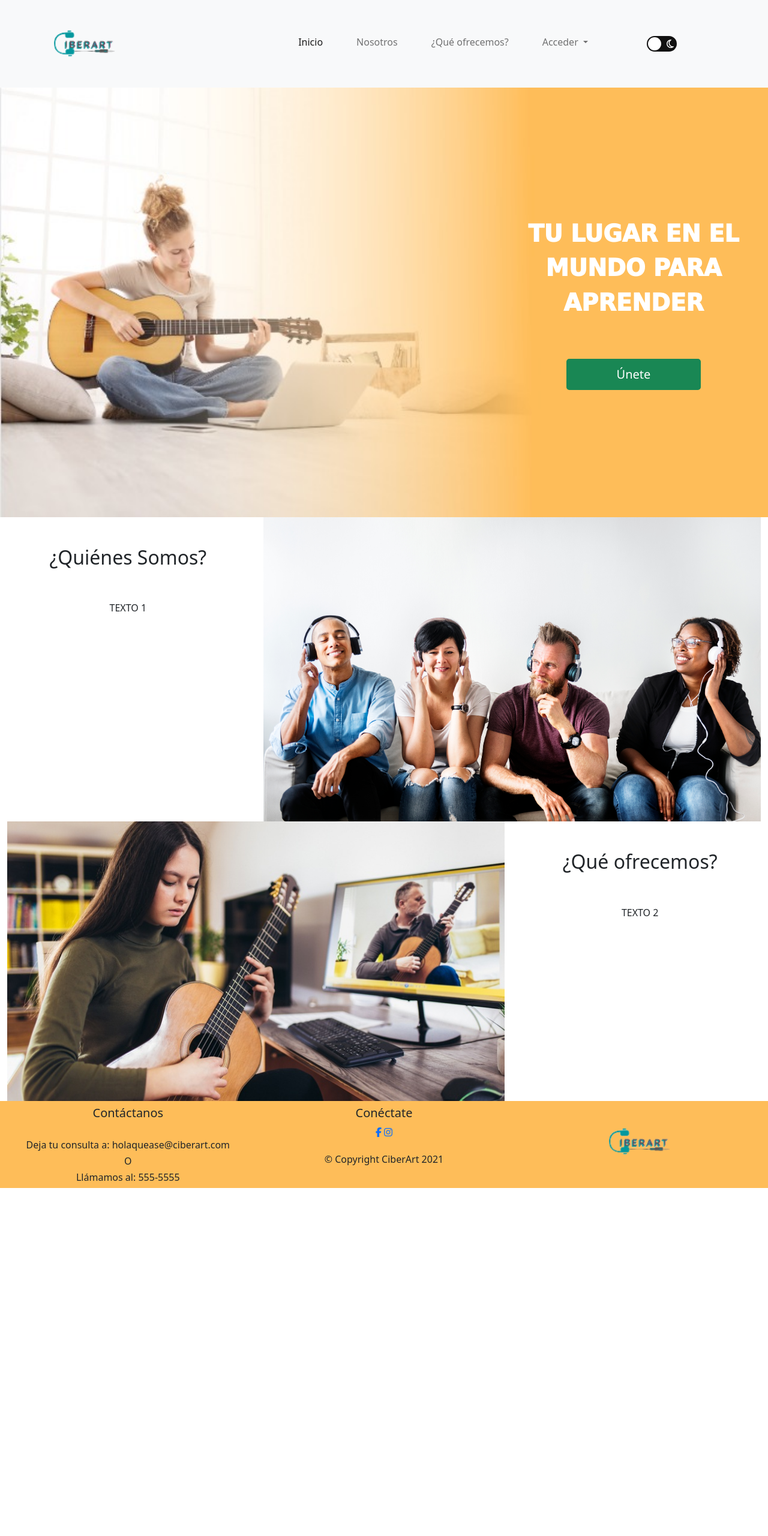
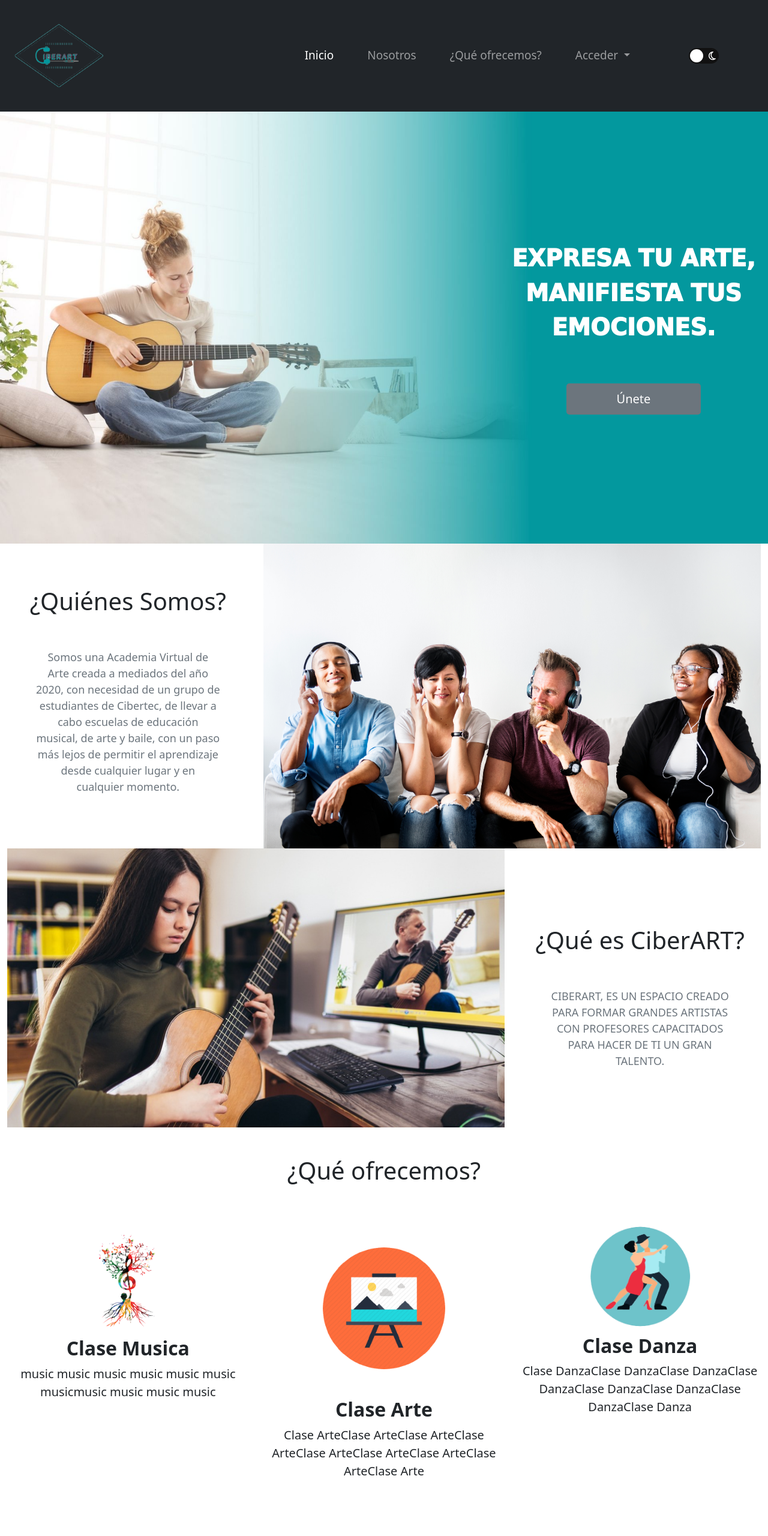
Before and after one commit to Percy-Coding/cyberart-lp, a plain HTML site: page docs/index.html in a window 1280 px wide. Shown: the top 2560 px of the page at 60% size. Before the commit the page ends 1980 px from the top, so only its background shows below. Drawn offline with nearby package versions, Linux system fonts and the light colour scheme; a web font is replaced by a local one.

Commit message:
final v0.90 fixed section

```diff
--- a/docs/css/style.css
+++ b/docs/css/style.css
@@ -1,6 +1,11 @@
 @import url('https://fonts.googleapis.com/css2?family=Original+Surfer&display=swap');
 
 
+html {
+    height: 100%;
+    width: 100%;
+    scroll-behavior: smooth;
+}
 
 .nav-item{
     margin: 0 20px;
@@ -30,6 +35,8 @@ body.dark{
 }
 
 body{
+    height: 100%;
+    width: 100%;
     transition: background 0.2s linear;
 }
 
@@ -58,6 +65,29 @@ body{
 .ball:hover{
     cursor: pointer;
 }
+.navbar-brand img{
+    height: 8em;
+}
+
+.nav-item a:hover { color: rgb(4, 212, 195) !important; }
+
+
+.nav-item a{
+    font-size: 19px;
+}
+
+.text-sections{
+    font-size: 18px;
+}
+
+@media screen and (max-width: 760px) {
+    .nav-link{
+        font-size: 15px;
+    }
+    .text-sections{
+        font-size: 14px;
+    }
+}
 
 .main-container{
     position: relative;
@@ -79,21 +109,37 @@ body{
     top: 30%;
 }
 
+
+
+
 footer{
     width: 100%;
-    background-color: #febd59;
+    background-color: #03989e;
+}
+
+footer a{
+    color:rgb(255, 255, 255);
+    padding: 8px;
+    text-decoration: none;
 }
 
 footer.dark{
-    background-color: #848484;
+    background-color: #000000;
     color:rgb(255, 255, 255);
 }
 .dm-img{
     transition: transform 0.1s linear;
 }
 
-.dm-img.dark{
-    content:url("../resources/StartWholeImageDark.jpeg");
+
+
+.dm-img1.dark{
+    content:url("../resources/CyberART-LP1.jpg");
+}
+
+.dm-img2.dark{
+    content:url("../resources/LogoRombito.png");
+    height: 250px;
 }
 
 .container-fluid.dark{
@@ -106,9 +152,6 @@ footer.dark{
 
 }
 
-a{
-    text-decoration: none;
-}
 
 .fa-moon-o{
     color: white;
@@ -117,3 +160,13 @@ a{
 .fa-sun-o{
     color: white;
 }
+
+
+.fixed{
+    background: url(../resources/fixedImg.jpeg) no-repeat center center fixed;
+    display: table;
+    height: 60%;
+    position: relative;
+    width: 100%;
+    background-size: cover;
+}
--- a/docs/index.html
+++ b/docs/index.html
@@ -15,10 +15,10 @@
 
 <body>
     <script src="https://use.fontawesome.com/eb40e9e36d.js"></script>
-    <nav class="navbar navbar-expand-lg navbar-light bg-light">
-        <div class="container">
+    <nav class="navbar navbar-expand-lg navbar-dark bg-dark ">
+        <div class="container-fluid">
           <a class="navbar-brand" href="index.html">
-            <img src="resources/cyberartlogothumbnail.png" alt="Logothumbnail">
+            <img src="resources/LogoRombito.png" alt="Logothumbnail">
           </a>
           <button class="navbar-toggler" type="button" data-bs-toggle="collapse" data-bs-target="#navbarNav" aria-controls="navbarNav" aria-expanded="false" aria-label="Toggle navigation">
             <span class="navbar-toggler-icon"></span>
@@ -33,7 +33,7 @@
                 <a class="nav-link" href="nosotros.html">Nosotros</a>
               </li>
               <li class="nav-item">
-                <a class="nav-link" href="#">¿Qué ofrecemos?</a>
+                <a class="nav-link" href="#offer">¿Qué ofrecemos?</a>
               </li>
               <li class="nav-item dropdown">
                 <a class="nav-link dropdown-toggle" href="#" id="navbarDropdownMenuLink" role="button" data-bs-toggle="dropdown" aria-expanded="false">
@@ -69,21 +69,26 @@
     </div>
     -->
     <div class="dm main-container">
-        <img src="resources/StartWholeImage.jpg" class="dm dm-img" alt="girlPlayingguitar" width="100%">
+        <img src="resources/CyberART-LP2.jpg" class="dm dm-img1" alt="girlPlayingguitar" width="100%">
         <div class="text-right-centered">
             <p>
-              TU LUGAR EN EL MUNDO
-              PARA APRENDER
+              EXPRESA TU ARTE, MANIFIESTA TUS EMOCIONES.
             </p>
-            <button type="button" class="btn btn-success btn-lg mt-5 col-6" onclick="onClickJoin()">Únete</button>
+            <button type="button" class="btn btn-secondary btn-lg mt-5 col-6" onclick="onClickJoin()">Únete</button>
         </div>
     </div>
 
     <div class="dm container-fluid">
-        <div class="row no-gutters">
-          <div class="col-lg-4 col-md-4 col-sm-12 text-center">
-              <div class="h2 py-5">¿Quiénes Somos?</div>
-              <h6>TEXTO 1</h6>
+        <div class="row no-gutters d-flex">
+          <div class="col-lg-4 col-md-4 col-sm-12 text-center align-self-center">
+              <div class="h1 pb-5">¿Quiénes Somos?</div>
+              <p class="text-muted px-5 text-sections">Somos una Academia Virtual de
+                Arte creada a mediados del año 2020,
+                con necesidad de un grupo de estudiantes de
+                Cibertec, de llevar a cabo escuelas de educación
+                 musical, de arte y baile, con un paso más lejos
+                 de permitir el aprendizaje desde cualquier lugar y
+                 en cualquier momento. </p>
           </div>
           <div class="col-lg-8 col-md-8 col-sm-12">
               <img src="resources/Four_people_listening_to_music.jpg" width="100%">
@@ -91,39 +96,62 @@
         </div>
     </div>
 
-    <div class="dm container-fluid">
-      <div class="row no-gutters">
+    <div class="dm container-fluid" id="offer">
+      <div class="row no-gutters  d-flex">
         <div class="col-lg-8 col-md-8 col-sm-12">
             <img src="resources/onlineGuitarClass.jpg" width="100%">
         </div>
-        <div class="col-lg-4 col-md-4 col-sm-12 text-center">
-          <div class="h2 py-5">¿Qué ofrecemos?</div>
-          <h6>TEXTO 2</h6>
+        <div class="col-lg-4 col-md-4 col-sm-12 text-center align-self-center">
+          <div class="h1 py-5">¿Qué es CiberART?</div>
+          <p class="text-muted px-5 text-sections">CIBERART, ES UN ESPACIO CREADO PARA FORMAR GRANDES ARTISTAS CON PROFESORES
+            CAPACITADOS PARA HACER DE TI UN GRAN TALENTO. </p>
+      </div>
+      </div>
+    </div>
+    <h1 class="dm text-center py-5">¿Qué ofrecemos?</h1>
+    <div class="dm container-fluid text-center">
+      <div class="row">
+          <div class="col-lg-4 col-sm-12">
+              <img src="resources/musicClass.png" width="70%">
+              <h2><b>Clase Musica</b></h2>
+              <p class="lead">music music music music music music musicmusic music music music </p>
+          </div>
+          <div class="col-sm-12 col-lg-4">
+              <img src="resources/artClass.png" height="40%" class="py-5">
+              <h2><b>Clase Arte</b></h2>
+              <p class="lead">Clase ArteClase ArteClase ArteClase ArteClase ArteClase ArteClase ArteClase ArteClase Arte
+              </p>
+          </div>
+          <div class="col-sm-12 col-lg-4">
+              <img src="resources/danceClass.png" width="70%">
+              <h2><b>Clase Danza</b></h2>
+              <p class="lead">Clase DanzaClase DanzaClase DanzaClase DanzaClase DanzaClase DanzaClase DanzaClase Danza</p>
           </div>
       </div>
     </div>
 
-    <footer class="dm container-fluid text-center">
-      <div class="row">
-          <div class="col-sm-4 mt-2">
-              <h5>Contáctanos</h5>
+    <div class="fixed"></div>
+
+    <footer class="dm text-center py-1">
+      <div class="py-2">
+        <img class="dm dm-img2" src="resources/CiberArtLogoDark.jpeg" height="180px">
+      </div>
+      <div class="">
+        <div class="h3">Aquí desarrollaras tu talento, eres bienvenido. </div>
+        <div class="h3">Empieza hoy mismo!</div>
         <br>
         <h6>Deja tu consulta a: holaquease@ciberart.com</h6>
         <h6>O</h6>
         <h6>Llámamos al: 555-5555</h6>
       </div>
-          <div class="col-sm-4 mt-2">
+      <div class="">
         <h5>Conéctate</h5>
         <a href="#" target="_blank"
             class="fa fa-facebook"></a>
         <a href="#" class="fa fa-instagram" target="_blank"></a>
         <br>
         <br>
-              <h6>© Copyright CiberArt 2021</h6>
-          </div>
-          <div class="col-sm-4 mt-2">
-              <img src="resources/cyberartlogothumbnail.png">
-          </div>
+        <h6 class="pb-5">© Copyright CiberArt 2021</h6>
       </div>
   </footer>
 
```
Also changed, not shown: docs/resources/CiberArtLogoDark.jpeg (added), docs/resources/CyberART-LP1.jpg (added), docs/resources/CyberART-LP2.jpg (added), docs/resources/LogoRombito.png (added), docs/resources/StartWholeImage.jpg (deleted), docs/resources/StartWholeImageDark.jpeg (deleted), docs/resources/artClass.png (added), docs/resources/danceClass.png (added), docs/resources/fixedImg.jpeg (added), docs/resources/musicClass.png (added). Lines whose indentation alone changed are shown as unchanged.
